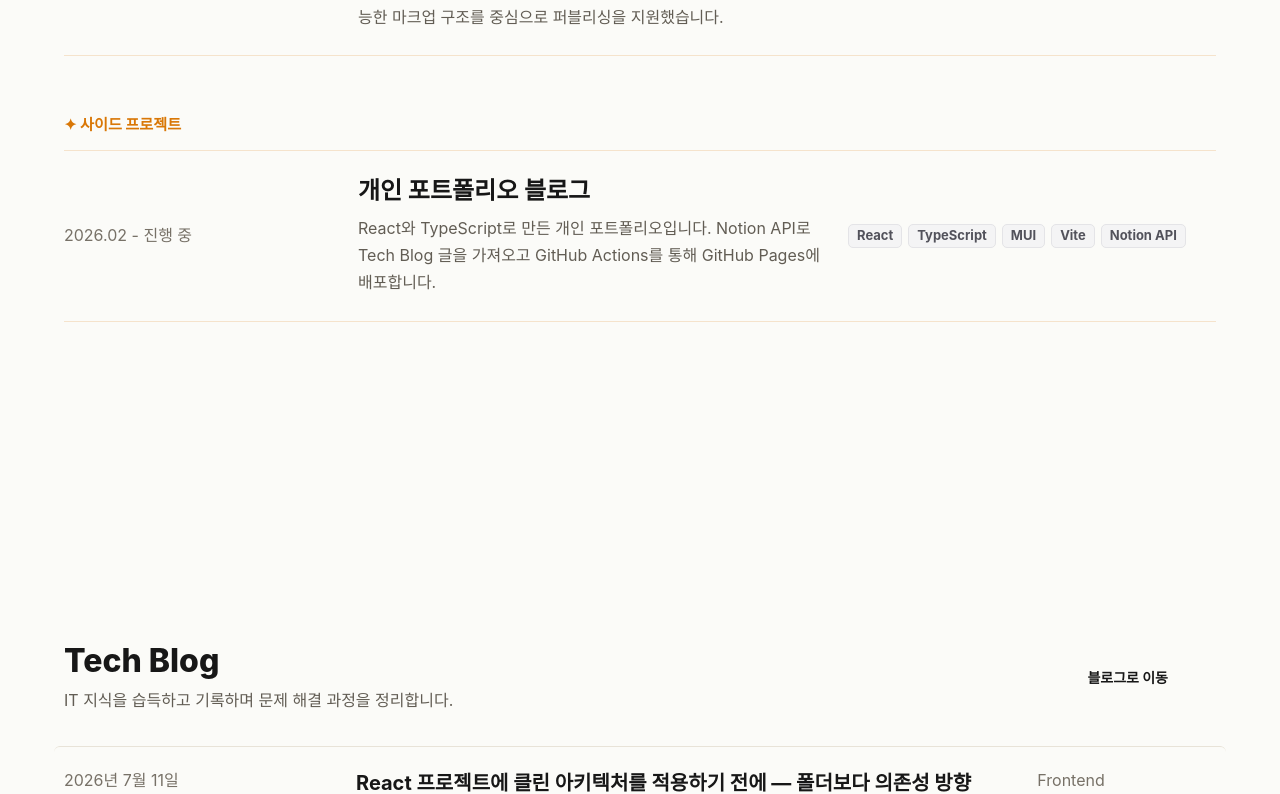
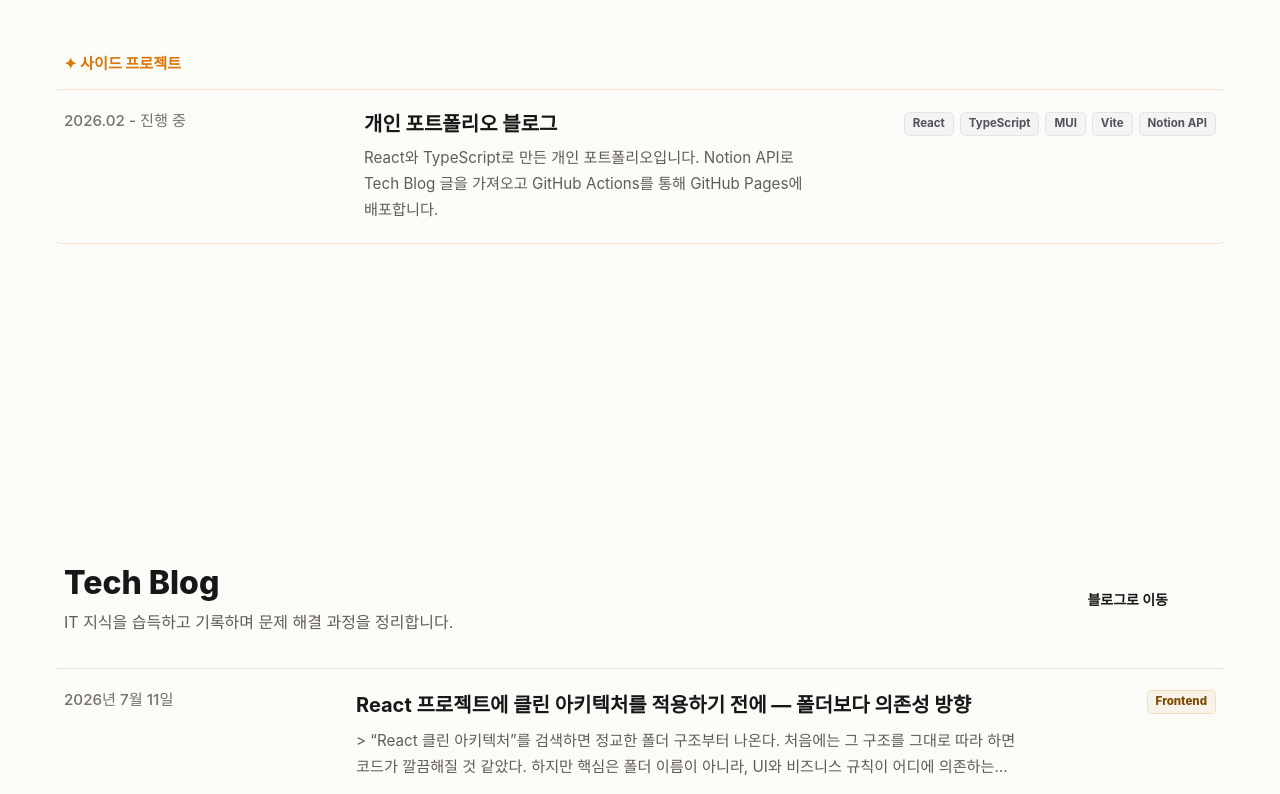
Before and after one commit to wynsumhi/wynsumhi.github.io, a React (Vite) app: page /portfolio in a window 1280 px wide. Shown: the part 2406-3200 px from the top of the page. Built offline with nearby package versions, Linux system fonts and the light colour scheme; some icons are missing; a web font is replaced by a local one.

Commit message:
style: 포트폴리오 홈 목록 표현 정리

```diff
--- a/src/pages/Home/HomePage.tsx
+++ b/src/pages/Home/HomePage.tsx
@@ -698,29 +698,77 @@ const HomePage = () => {
                   <Box
                     key={project.id}
                     sx={{
-                      py: 3,
+                      py: 2.5,
+                      px: { xs: 0, md: 1.2 },
+                      mx: { xs: 0, md: -1.2 },
+                      borderRadius: 1.5,
                       borderTop: "1px solid rgba(217, 119, 6, 0.18)",
+                      cursor: "default",
                       "&:last-of-type": {
                         borderBottom: "1px solid rgba(217, 119, 6, 0.18)",
                       },
+                      transition: "background-color 0.18s ease",
+                      "&:hover": { bgcolor: "rgba(245, 158, 11, 0.045)" },
+                      "&:hover .project-title": { color: "#5f6f52" },
                     }}
                   >
-                    <Grid container spacing={3} alignItems="center">
+                    <Grid
+                      container
+                      rowSpacing={2}
+                      columnSpacing={{ xs: 2, md: 6 }}
+                      alignItems="flex-start"
+                    >
                       <Grid size={{ xs: 12, md: 3 }}>
-                        <Typography color="#777167">
+                        <Typography
+                          sx={{
+                            color: "#777167",
+                            fontSize: { xs: "0.92rem", md: "0.95rem" },
+                            fontWeight: 500,
+                            lineHeight: 1.5,
+                          }}
+                        >
                           {formatProjectPeriod(project.period.start, project.period.end)}
                         </Typography>
                       </Grid>
                       <Grid size={{ xs: 12, md: 5 }}>
-                        <Typography variant="h5" fontWeight={700}>
+                        <Typography
+                          className="project-title"
+                          variant="h6"
+                          fontWeight={700}
+                          sx={{
+                            lineHeight: 1.4,
+                            transition: "color 0.2s",
+                            wordBreak: "keep-all",
+                          }}
+                        >
                           {project.title}
                         </Typography>
-                        <Typography sx={{ mt: 1, color: "#625d54", lineHeight: 1.7 }}>
+                        <Typography
+                          sx={{
+                            mt: 0.9,
+                            color: "#625d54",
+                            fontSize: { xs: "0.92rem", md: "0.95rem" },
+                            lineHeight: 1.7,
+                            overflow: "hidden",
+                            display: "-webkit-box",
+                            WebkitLineClamp: { xs: 3, md: 3 },
+                            WebkitBoxOrient: "vertical",
+                          }}
+                        >
                           {project.description}
                         </Typography>
                       </Grid>
                       <Grid size={{ xs: 12, md: 4 }}>
-                        <Stack direction="row" gap={0.75} flexWrap="wrap">
+                        <Stack
+                          direction="row"
+                          gap={0.75}
+                          flexWrap="wrap"
+                          sx={{
+                            pt: { xs: 0.25, md: 0.2 },
+                            alignContent: "flex-start",
+                            justifyContent: { xs: "flex-start", md: "flex-end" },
+                          }}
+                        >
                           {project.tech.slice(0, 5).map((tech) => (
                             <Chip
                               key={tech}
@@ -731,6 +779,8 @@ const HomePage = () => {
                                 color: "#52525b",
                                 border: "1px solid #e4e4e7",
                                 borderRadius: "5px",
+                                height: 24,
+                                fontSize: "0.72rem",
                                 fontWeight: 700,
                                 "& .MuiChip-label": {
                                   px: 1,
@@ -816,7 +866,14 @@ const HomePage = () => {
               >
                 <Grid container spacing={2}>
                   <Grid size={{ xs: 12, md: 3 }}>
-                    <Typography color="#777167">
+                    <Typography
+                      sx={{
+                        color: "#777167",
+                        fontSize: { xs: "0.92rem", md: "0.95rem" },
+                        fontWeight: 500,
+                        lineHeight: 1.5,
+                      }}
+                    >
                       {formatDate(post.date)}
                     </Typography>
                   </Grid>
@@ -847,7 +904,52 @@ const HomePage = () => {
                     )}
                   </Grid>
                   <Grid size={{ xs: 12, md: 2 }}>
-                    <Typography color="#777167">{post.category}</Typography>
+                    <Stack
+                      direction="row"
+                      gap={0.65}
+                      flexWrap="wrap"
+                      sx={{
+                        pt: { xs: 0.15, md: 0.05 },
+                        justifyContent: { xs: "flex-start", md: "flex-end" },
+                        alignContent: "flex-start",
+                      }}
+                    >
+                      <Chip
+                        label={post.category}
+                        size="small"
+                        sx={{
+                          bgcolor: "#f8f3e8",
+                          color: "#7c4a03",
+                          border: "1px solid rgba(217, 119, 6, 0.2)",
+                          borderRadius: "5px",
+                          height: 24,
+                          fontSize: "0.72rem",
+                          fontWeight: 800,
+                          "& .MuiChip-label": {
+                            px: 1,
+                          },
+                        }}
+                      />
+                      {post.tags.slice(0, 2).map((tag) => (
+                        <Chip
+                          key={tag}
+                          label={tag}
+                          size="small"
+                          sx={{
+                            bgcolor: "#f4f4f5",
+                            color: "#52525b",
+                            border: "1px solid #e4e4e7",
+                            borderRadius: "5px",
+                            height: 24,
+                            fontSize: "0.72rem",
+                            fontWeight: 700,
+                            "& .MuiChip-label": {
+                              px: 1,
+                            },
+                          }}
+                        />
+                      ))}
+                    </Stack>
                   </Grid>
                 </Grid>
 
```
